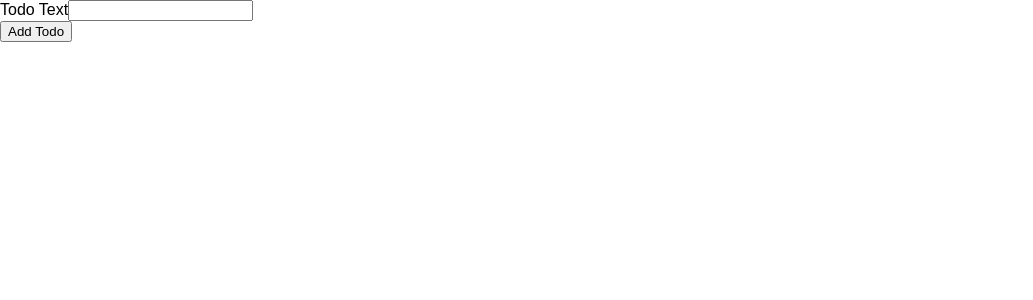
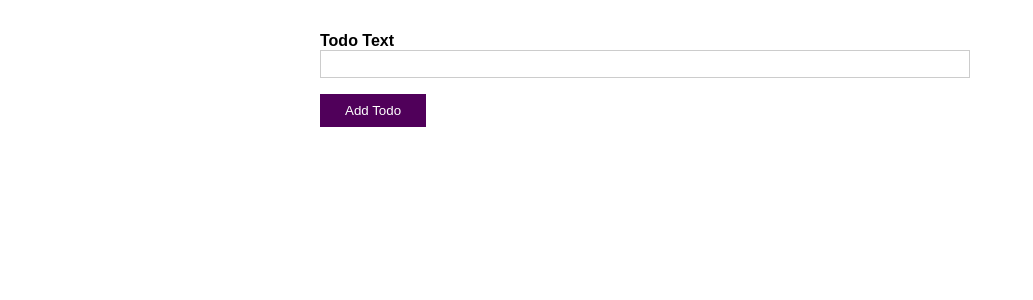
Before and after one commit to SudirKrishnaaRS/cra-react-ts, a React (Create React App) app: page / in a window 1280 px wide. Shown: the top 300 px of the page, without its empty margins (0-1033 px from the left). Built offline with nearby package versions, Linux system fonts and the light colour scheme.

Commit message:
Lec 186 -Added styling

```diff
--- /dev/null
+++ b/src/components/NewTodo.css
@@ -0,0 +1,47 @@
+form {
+  width: 90%;
+  max-width: 40rem;
+  margin: 2rem auto;
+}
+
+.form-control {
+  margin-bottom: 1rem;
+}
+
+label, input {
+  display: block;
+  width: 100%;
+}
+
+label {
+  font-weight: bold;
+}
+
+input {
+  font: inherit;
+  border: 1px solid #ccc;
+  padding: 0.25rem;
+}
+
+input:focus {
+  outline: none;
+  border-color: #50005a;
+}
+
+button {
+  background: #50005a;
+  border: 1px solid #50005a;
+  color: white;
+  padding: 0.5rem 1.5rem;
+  cursor: pointer;
+}
+
+button:focus {
+  outline: none;
+}
+
+button:hover,
+button:active {
+  background: #6a0a77;
+  border-color: #6a0a77;
+}
--- a/src/components/NewTodo.tsx
+++ b/src/components/NewTodo.tsx
@@ -1,4 +1,5 @@
 import React, { useRef } from "react";
+import "./NewTodo.css";
 
 type NewTodoProps = {
   onAddTodo: (todoText: string) => void;
@@ -15,7 +16,7 @@
 
   return (
     <form onSubmit={todoSubmitHandler}>
-      <div>
+      <div className="form-control">
         <label htmlFor="todo-text">Todo Text</label>
         <input type="text" id="todo-text" ref={textInputRef} />
       </div>
--- /dev/null
+++ b/src/components/TodoList.css
@@ -0,0 +1,17 @@
+ul {
+  list-style: none;
+  width: 90%;
+  max-width: 40rem;
+  margin: 2rem auto;
+  padding: 0;
+}
+
+li {
+  margin: 1rem 0;
+  padding: 1rem;
+  box-shadow: 0 2px 8px rgba(0, 0, 0, 0.26);
+  border-radius: 6px;
+  display: flex;
+  justify-content: space-between;
+  align-items: center;
+}
--- a/src/components/TodoList.tsx
+++ b/src/components/TodoList.tsx
@@ -1,5 +1,6 @@
 import React from "react";
 import { Todo } from "../todo.type";
+import "./TodoList.css";
 
 interface TodoListProps {
   items: Todo[];
```
